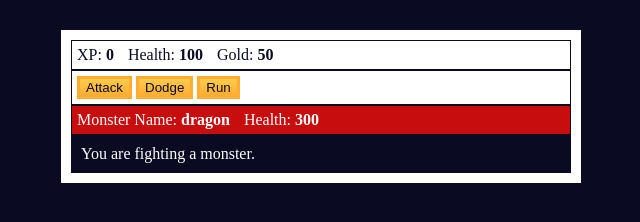
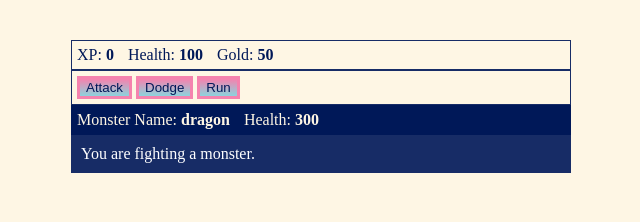
Before and after one commit to Jack-Daly-Eng025/javascript_cert, a plain HTML site: page DRAGON RPG/index.html in a window 1280 px wide. Both pictures are taken after a click on the button "Fight dragon". Shown: the whole page, without its empty margins (319-959 px from the left). Drawn offline with Linux system fonts and the light colour scheme.

Commit message:
add CSS3 changes

```diff
--- a/DRAGON RPG/styles.css
+++ b/DRAGON RPG/styles.css
@@ -1,9 +1,21 @@
+:root {
+  --bg-color: #fef6e4;
+  --head-color: #001858;
+  --button-color: #f582ae;
+  --button-color2: #8bd3dd;
+  --paragaph-color: #172c66;
+  --button-text: #001858;
+
+
+
+}
+
 body {
-  background-color: #0a0a23;
+  background-color: var(--bg-color);
 }
 
 #text {
-  background-color: #0a0a23;
+  background-color: var(--paragaph-color);
   color: #ffffff;
   padding: 10px;
 }
@@ -11,7 +23,7 @@ body {
 #game {
   max-width: 500px;
   max-height: 400px;
-  background-color: #ffffff;
+  background-color: var(--bg-color);
   color: #ffffff;
   margin: 30px auto 0px;
   padding: 10px;
@@ -19,17 +31,17 @@ body {
 
 #controls,
 #stats {
-  border: 1px solid #0a0a23;
+  border: 1px solid var(--paragaph-color);
   padding: 5px;
-  color: #0a0a23;
+  color: var(--head-color)
 }
 
 #monsterStats {
   display: none;
-  border: 1px solid #0a0a23;
+  border: 1px solid var(--head-color);
   padding: 5px;
-  color: #ffffff;
-  background-color: #c70d0d;
+  color: var(--bg-color);
+  background-color: var(--head-color);
 }
 
 .stat {
@@ -38,8 +50,8 @@ body {
 
 button {
   cursor: pointer;
-  color: #0a0a23;
-  background-color: #feac32;
-  background-image: linear-gradient(#fecc4c, #ffac33);
-  border: 3px solid #feac32;
+  color: var(--button-text);
+  background-color: var(--button-color);
+  background-image: linear-gradient(var(--button-color), var(--button-color2));
+  border: 3px solid var(--button-color);
 }
```
